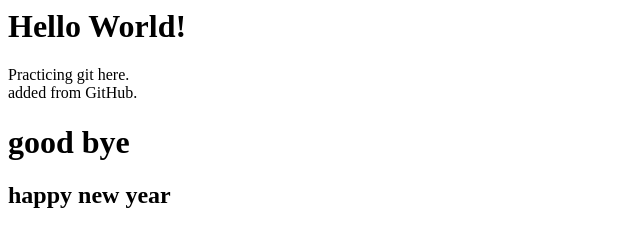
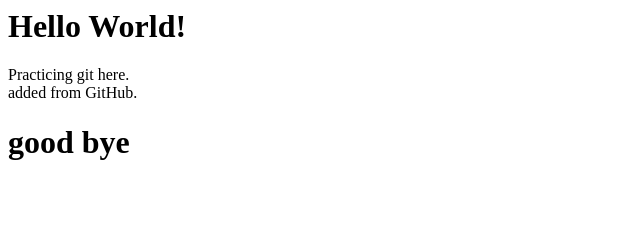
Before and after one commit to nikitakumbhani/practicerepository, a plain HTML site: page index.html in a window 1280 px wide. Shown: the whole page, without its empty margins (0-640 px from the left). Drawn offline with Linux system fonts and the light colour scheme.

```diff
--- a/index.html
+++ b/index.html
@@ -8,6 +8,5 @@
             added from GitHub.
         </div>
         <h1>good bye</h1>
-        <h2>happy new year</h2>
     </body>
 </html>
```
